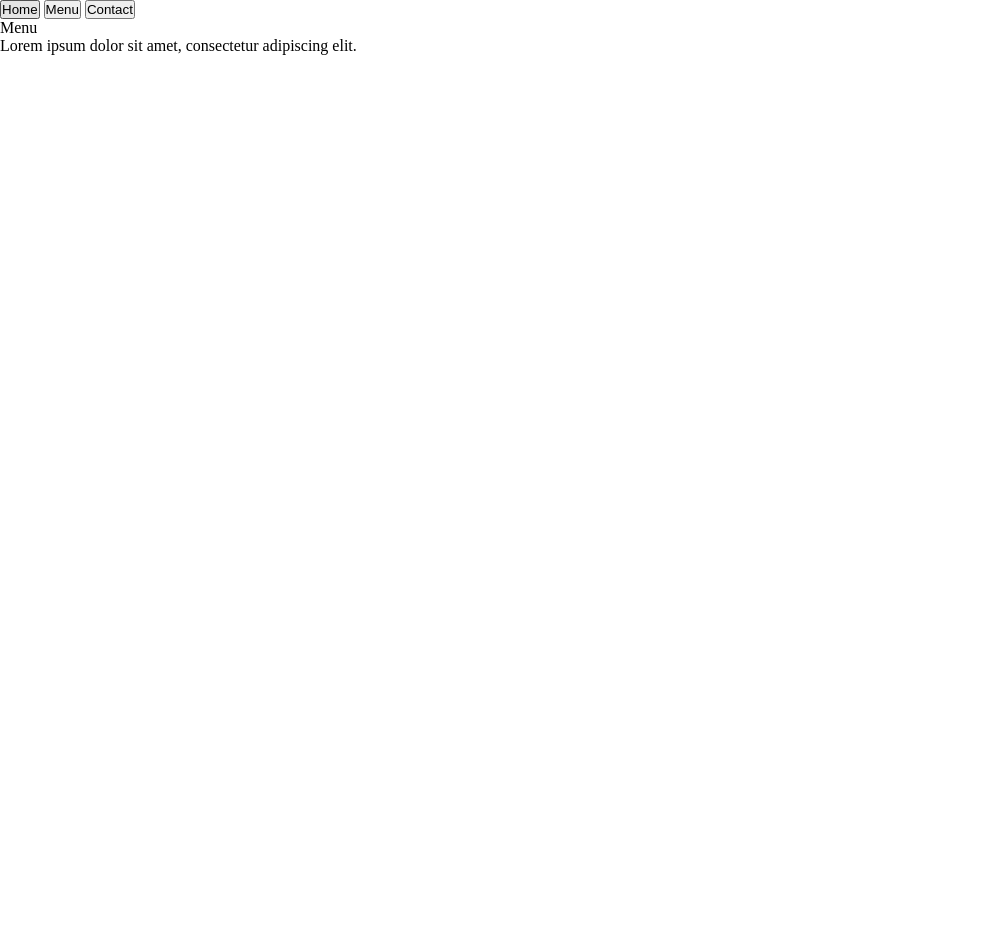
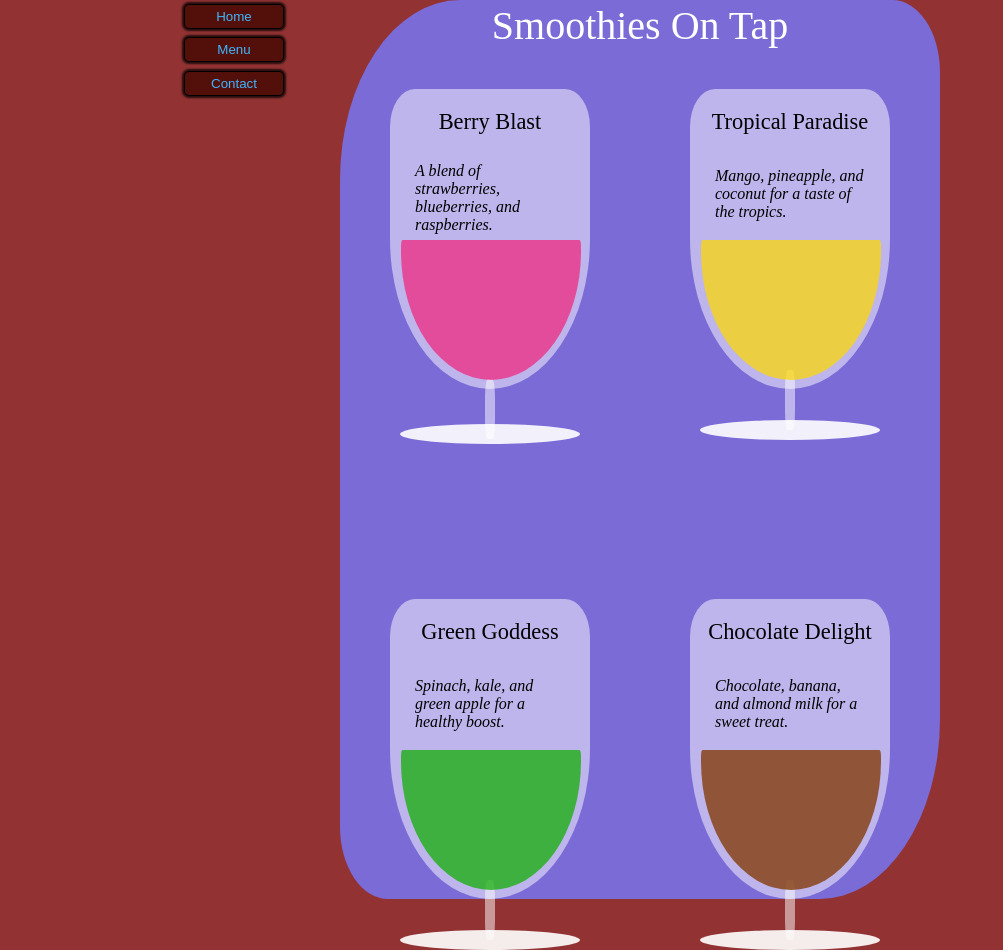
Before and after one commit to CMartin0-0/Odin_Menu_Project, a website built with webpack: page src/template.html in a window 1280 px wide. Both pictures are taken after a click on the button "Menu". Shown: the whole page, without its empty margins (0-1003 px from the left). Before the commit the page ends 800 px from the top, so only its background shows below. Built offline with nearby package versions, Linux system fonts and the light colour scheme.

Commit message:
feat: added home and menu content and styling

```diff
--- a/src/home.js
+++ b/src/home.js
@@ -2,7 +2,7 @@ export const home = () => {
   const content = document.createElement("div");
   content.classList.add("home");
   content.innerHTML = `
-    <p class="home-title">The food restaurant</p>
-    <p class="home-description">Lorem ipsum dolor sit amet, consectetur adipiscing elit.</p>`;
+    <p class="home-title">The Berry Bar</p>
+    <p class="home-description">- If a berry exists, we have a smoothy for it!</p>`;
   return content;
 };
--- a/src/menu-items.js
+++ b/src/menu-items.js
@@ -2,7 +2,37 @@ export const menuItems = () => {
   const content = document.createElement("div");
   content.classList.add("menu");
   content.innerHTML = `
-    <p class="menu-title">Menu</p>
-    <p class="menu-description">Lorem ipsum dolor sit amet, consectetur adipiscing elit.</p>`;
+    <p class="menu-title">Smoothies On Tap</p>
+    <div id="menu-container">
+      <div class="menu-item">
+        <p class="menu-item-name">Berry Blast</p>
+        <p class="menu-item-description">A blend of strawberries, blueberries, and raspberries.</p>
+        <div class="berry-smoothie"></div>
+        <div class="glass-stem"></div>
+        <div class="glass-base"></div>
+      </div>
+      <div class="menu-item">
+        <p class="menu-item-name">Tropical Paradise</p>
+        <p class="menu-item-description">Mango, pineapple, and coconut for a taste of the tropics.</p>
+        <div class="tropical-smoothie"></div>
+        <div class="glass-stem"></div>
+        <div class="glass-base"></div>
+      </div>
+      <div class="menu-item">
+        <p class="menu-item-name">Green Goddess</p>
+        <p class="menu-item-description">Spinach, kale, and green apple for a healthy boost.</p>
+        <div class="green-smoothie"></div>
+        <div class="glass-stem"></div>
+        <div class="glass-base"></div>
+      </div>
+      <div class="menu-item">
+        <p class="menu-item-name">Chocolate Delight</p>
+        <p class="menu-item-description">Chocolate, banana, and almond milk for a sweet treat.</p>
+        <div class="chocolate-smoothie"></div>
+        <div class="glass-stem"></div>
+        <div class="glass-base"></div>
+      </div>
+    </div>`;
+
   return content;
 }
--- a/src/styles.css
+++ b/src/styles.css
@@ -3,3 +3,212 @@
     margin: 0;
     padding: 0;
 }
+
+body {
+    background-color: rgba(120, 0, 0, 0.805);
+    display: grid;
+    grid-template-columns: 1fr auto 1fr;
+    grid-template-rows: 100%;
+    width: 1024px;
+    max-width: 1024px;
+    min-width: 1024px;
+    position: relative;
+    margin-left: auto;
+    margin-right: auto;;
+}
+
+nav {
+    display: grid;
+    width: 100%;
+    height: 100px;
+    grid-column: 1;
+    grid-row: 1;
+    grid-template-columns: auto;
+    grid-template-rows: 1fr 1fr 1fr;
+    position: sticky;
+
+
+
+}
+
+#home{
+    width: 100px;
+    height: 25px;
+    grid-row: 1;
+    grid-column: 1;
+    align-self: center;
+    justify-self: center;
+    border-radius: 5px;
+    border: black 1px solid;
+    box-shadow: 0px 0px 2px 2px rgba(0, 0, 0, 0.747);
+    color: rgb(63, 181, 255);
+    background: rgb(83, 16, 10);
+
+}
+
+#menu{
+    width: 100px;
+    height: 25px;
+    grid-row: 2;
+    grid-column: 1;
+    align-self: center;
+    justify-self: center;
+    background: rgb(83, 16, 10);
+    border-radius: 5px;
+    border: black 1px solid;
+    box-shadow: 0px 0px 2px 2px rgba(0, 0, 0, 0.747);
+    color: rgb(63, 181, 255);
+}
+
+#contact{
+    width: 100px;
+    height: 25px;
+    grid-row: 3;
+    grid-column: 1;
+    align-self: center;
+    justify-self: center;
+    background: rgb(83, 16, 10);
+    border-radius: 5px;
+    border: black 1px solid;
+    box-shadow: 0px 0px 2px 2px rgba(0, 0, 0, 0.747);
+    color: rgb(63, 181, 255);
+}
+
+button:hover {
+    background-color: rgba(156, 46, 46, 0.753) !important;
+    cursor: pointer;
+}
+
+#content {
+    min-height: 100vh;
+    width: 600px;
+    grid-column: 2;
+    background-color: rgba(116, 121, 255, 0.805);
+    color: rgb(255, 255, 255);
+    border-radius: 20% 8% 20% 8%;
+}
+
+.home-title {
+    font-size: 4rem;
+    text-align: center;
+    font-weight: 300;
+}
+
+.home-description {
+    font-style: italic;
+    text-align: center;
+    font-size: 1rem;
+    margin-top: 2px;
+    margin-left: 20px;
+}
+
+#menu-container {
+    display: grid;
+    grid-template-columns: 1fr 1fr;
+    grid-template-rows: auto;
+    width: 100%;
+    row-gap: 170px;
+    justify-items: center;
+    color: black;
+}
+
+.menu-item {
+    display: grid;
+    grid-template-columns: 100%;
+    grid-template-rows: auto auto;
+    width: 200px;
+    height: 300px;
+    border-radius: 20% 20% 80% 80%;
+    background-color: rgba(255, 255, 255, 0.5);
+    margin-top: 40px;
+    z-index: 2;
+}
+
+.glass-stem {
+    height: 60px;
+    width: 10px;
+    background-color: rgba(255, 255, 255, 0.5);
+    position: relative;
+    top: 120px;
+    left: 95px;
+    border-radius: 30%;
+    z-index: 0;
+
+}
+
+.glass-base {
+    width: 180px;
+    height: 20px;
+    background-color: rgba(255, 255, 255, 0.904);
+    border-radius: 50%;
+    position: relative;
+    top: 80px;
+    z-index: 2;
+    justify-self: center;
+}
+
+.menu-item-name {
+    font-size: 1.4rem;
+    text-align: center;
+    font-weight: 300;
+    margin-top: 20px;
+}
+
+.menu-item-description {
+    font-style: italic;
+    justify-self: center;
+    font-size: 1rem;
+    width: 75%;
+    margin-top: 2px;
+}
+
+.berry-smoothie {
+    position: absolute;
+    width: 180px;
+    height: 140px;
+    background-color: rgba(255, 0, 98, 0.575);
+    border-radius: 1% 1% 60% 60% / 5% 5% 110% 110%;
+    top: 240px;
+    right: 571px;
+    z-index: 5;
+}
+
+.tropical-smoothie {
+    position: absolute;
+    width: 180px;
+    height: 140px;
+    background-color: rgba(255, 217, 0, 0.716);
+    border-radius: 1% 1% 60% 60% / 5% 5% 110% 110%;
+    top: 240px;
+    right: 271px;
+    z-index: 5;
+}
+
+.green-smoothie {
+    position: absolute;
+    width: 180px;
+    height: 140px;
+    background-color: rgba(15, 174, 0, 0.729);
+    border-radius: 1% 1% 60% 60% / 5% 5% 110% 110%;
+    top: 750px;
+    right: 571px;
+    z-index: 5;
+}
+
+.chocolate-smoothie {
+    position: absolute;
+    width: 180px;
+    height: 140px;
+    background-color: rgba(137, 70, 26, 0.856);
+    border-radius: 1% 1% 60% 60% / 5% 5% 110% 110%;
+    top: 750px;
+    right: 271px;
+    z-index: 5;
+}
+
+.menu-title {
+    font-size: 2.5rem;
+    text-align: center;
+    font-weight: 300;
+    margin-top: 2px;
+}
```
